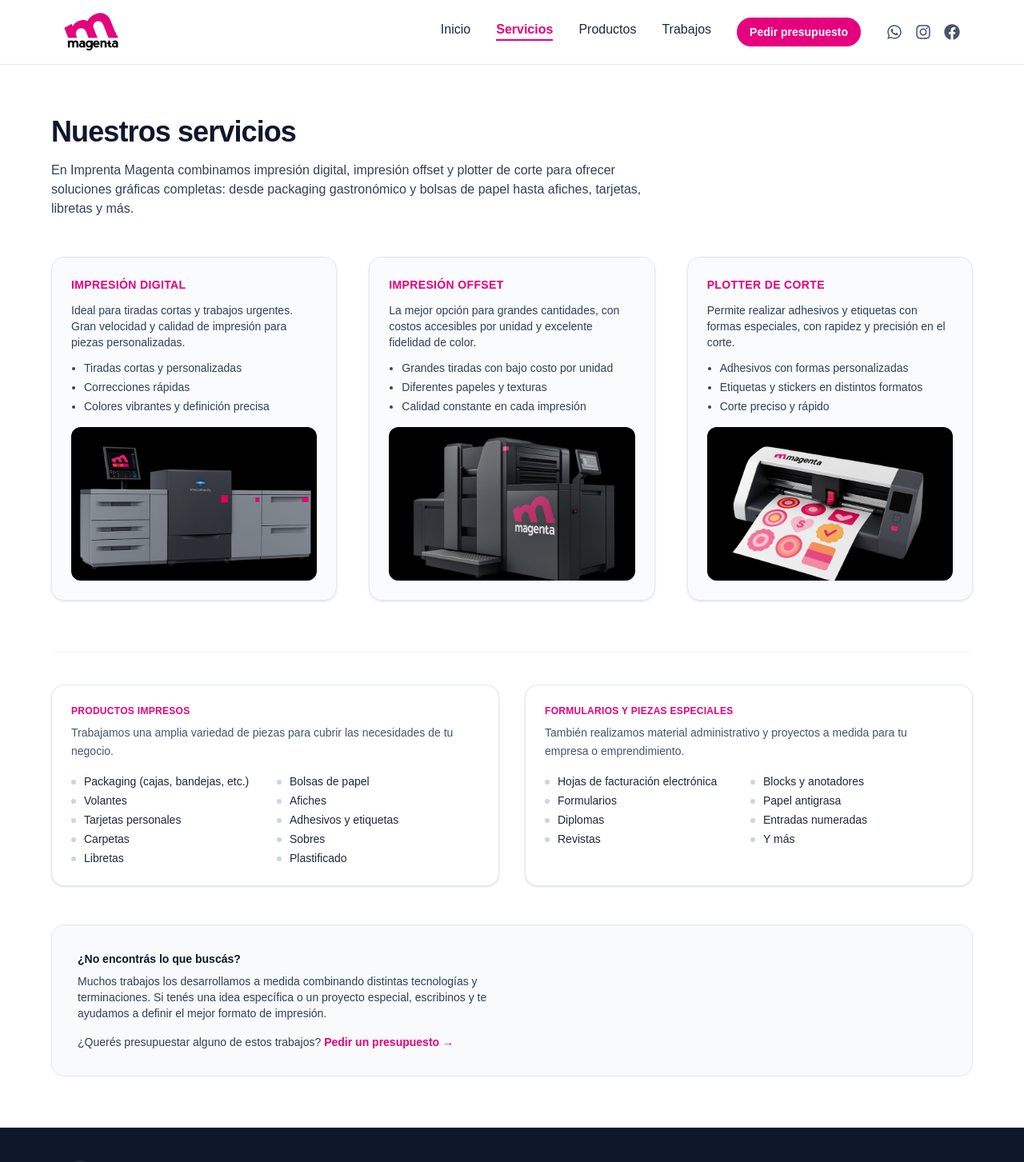
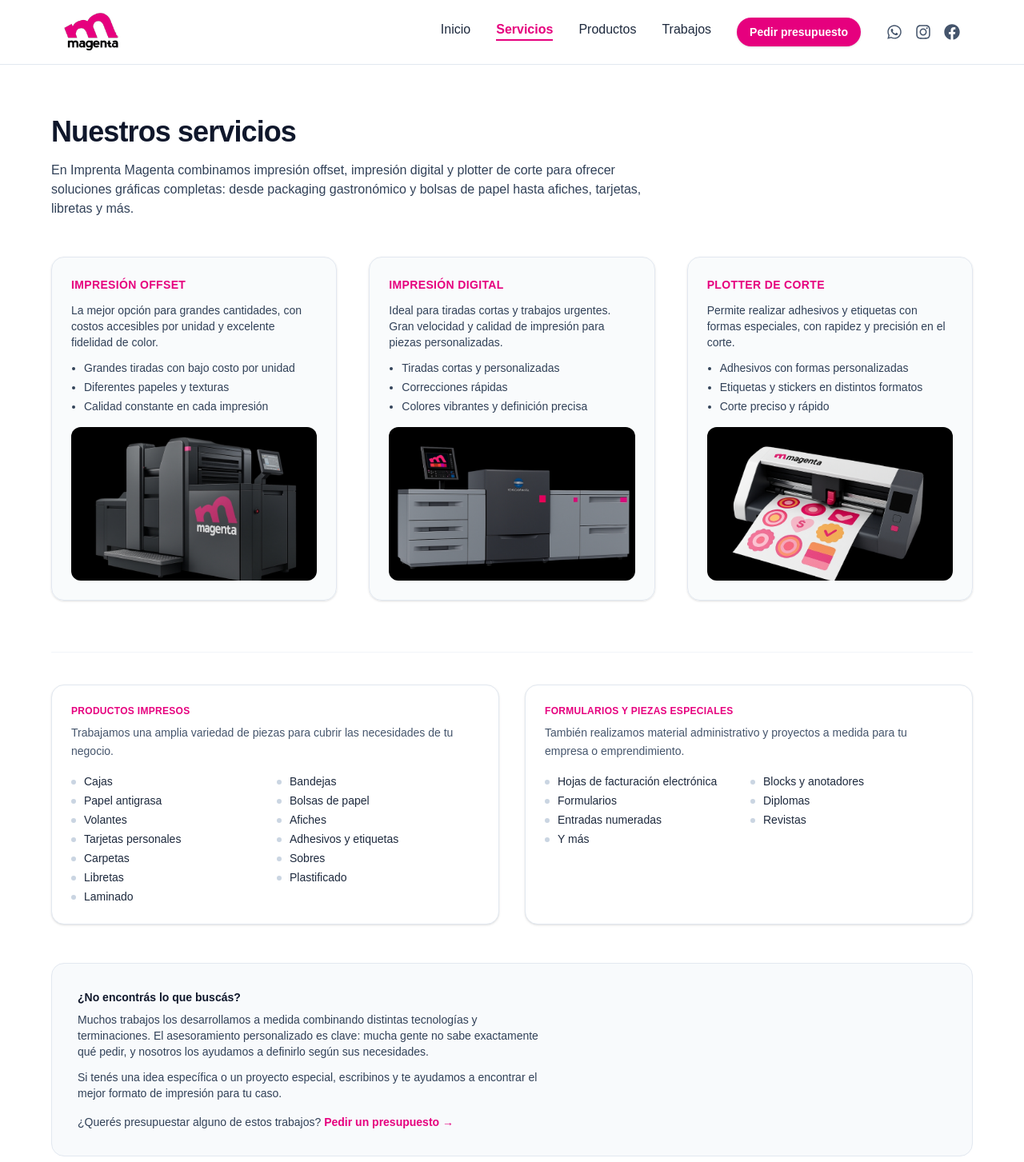
Before and after one commit to devrodri-com/magenta-paysandu, a Next.js app: page /servicios in a window 1280 px wide. Shown: the top 1453 px of the page at 80% size. Built offline with nearby package versions, Linux system fonts and the light colour scheme.

Commit message:
Update services order, home benefits copy, products lists, and about packaging copy

```diff
--- a/src/app/components/AboutSection.tsx
+++ b/src/app/components/AboutSection.tsx
@@ -13,7 +13,7 @@ export default function AboutSection() {
             Magenta es una imprenta moderna de Paysandú con más de 15 años de experiencia, especializada en impresión digital, offset y soluciones gráficas a medida. Combinamos tecnología, diseño y atención personalizada para que cada pieza impresa refleje lo mejor de tu marca.
           </p>
           <p className="mt-3 text-sm text-slate-700 sm:text-base">
-            Acompañamos a emprendedores, comercios y empresas de todo el país, brindando asesoramiento en diseño, elección de materiales, acabados y packaging gastronómico, uno de nuestros principales enfoques.
+            Acompañamos a emprendedores, comercios y empresas de todo el país, brindando asesoramiento en diseño, elección de materiales, acabados y packaging, uno de nuestros principales enfoques.
           </p>
           <div className="mt-8 space-y-4">
             <div className="flex items-start gap-3">
--- a/src/app/components/FeaturedProducts.tsx
+++ b/src/app/components/FeaturedProducts.tsx
@@ -26,7 +26,7 @@ export default function FeaturedProducts() {
             {
               nombre: "Packaging impreso",
               texto:
-                "Cajas, bandejas y otros empaques impresos a medida para presentar y proteger tus productos.",
+                "Cajas, bandejas, papel antigrasa y otros empaques impresos a medida para presentar y proteger tus productos.",
               imagen: "packaging.jpg",
             },
             {
@@ -38,7 +38,7 @@ export default function FeaturedProducts() {
             {
               nombre: "Papelería corporativa",
               texto:
-                "Tarjetas personales, hojas membretadas, sobres y talonarios que mantienen tu identidad de marca consistente.",
+                "Libretas, tarjetas personales, hojas membretadas, sobres y anotadores que mantienen tu identidad de marca consistente.",
               imagen: "papeleria.jpg",
             },
             {
--- a/src/app/servicios/page.tsx
+++ b/src/app/servicios/page.tsx
@@ -16,7 +16,7 @@ export default function ServiciosPage() {
             Nuestros servicios
           </h1>
           <p className="mt-4 text-sm text-slate-700 sm:text-base">
-            En Imprenta Magenta combinamos impresión digital, impresión offset y plotter de
+            En Imprenta Magenta combinamos impresión offset, impresión digital y plotter de
             corte para ofrecer soluciones gráficas completas: desde packaging gastronómico
             y bolsas de papel hasta afiches, tarjetas, libretas y más.
           </p>
@@ -24,6 +24,31 @@ export default function ServiciosPage() {
 
         {/* Tecnologías principales */}
         <section className="mt-12 grid gap-10 md:grid-cols-3">
+          <article className="rounded-2xl border border-slate-200 bg-slate-50/80 p-6 shadow-sm">
+            <h2 className="text-sm font-semibold uppercase tracking-wide text-brand-magenta">
+              Impresión offset
+            </h2>
+            <p className="mt-3 text-sm text-slate-700">
+              La mejor opción para grandes cantidades, con costos accesibles por unidad y
+              excelente fidelidad de color.
+            </p>
+            <ul className="mt-3 list-disc space-y-1 pl-4 text-sm text-slate-700">
+              <li>Grandes tiradas con bajo costo por unidad</li>
+              <li>Diferentes papeles y texturas</li>
+              <li>Calidad constante en cada impresión</li>
+            </ul>
+            <div className="mt-4 h-48 overflow-hidden rounded-xl bg-slate-200">
+              {/* Próximamente: foto de la máquina offset */}
+              <Image
+                src="/images/servicios/offset1.jpg"
+                alt="Máquina de impresión offset de Imprenta Magenta"
+                width={400}
+                height={200}
+                className="h-full w-full object-cover"
+              />
+            </div>
+          </article>
+
           <article className="rounded-2xl border border-slate-200 bg-slate-50/80 p-6 shadow-sm">
             <h2 className="text-sm font-semibold uppercase tracking-wide text-brand-magenta">
               Impresión digital
@@ -42,31 +67,6 @@ export default function ServiciosPage() {
               <Image
                 src="/images/servicios/digital.jpg"
                 alt="Impresora digital de Imprenta Magenta"
-                width={400}
-                height={200}
-                className="h-full w-full object-cover"
-              />
-            </div>
-          </article>
-
-          <article className="rounded-2xl border border-slate-200 bg-slate-50/80 p-6 shadow-sm">
-            <h2 className="text-sm font-semibold uppercase tracking-wide text-brand-magenta">
-              Impresión offset
-            </h2>
-            <p className="mt-3 text-sm text-slate-700">
-              La mejor opción para grandes cantidades, con costos accesibles por unidad y
-              excelente fidelidad de color.
-            </p>
-            <ul className="mt-3 list-disc space-y-1 pl-4 text-sm text-slate-700">
-              <li>Grandes tiradas con bajo costo por unidad</li>
-              <li>Diferentes papeles y texturas</li>
-              <li>Calidad constante en cada impresión</li>
-            </ul>
-            <div className="mt-4 h-48 overflow-hidden rounded-xl bg-slate-200">
-              {/* Próximamente: foto de la máquina offset */}
-              <Image
-                src="/images/servicios/offset1.jpg"
-                alt="Máquina de impresión offset de Imprenta Magenta"
                 width={400}
                 height={200}
                 className="h-full w-full object-cover"
@@ -111,7 +111,9 @@ export default function ServiciosPage() {
               negocio.
             </p>
             <ul className="mt-4 grid grid-cols-1 gap-1 text-sm text-slate-800 sm:grid-cols-2">
-              <li className="relative pl-4 before:absolute before:left-0 before:top-2 before:h-1.5 before:w-1.5 before:rounded-full before:bg-slate-300">Packaging (cajas, bandejas, etc.)</li>
+              <li className="relative pl-4 before:absolute before:left-0 before:top-2 before:h-1.5 before:w-1.5 before:rounded-full before:bg-slate-300">Cajas</li>
+              <li className="relative pl-4 before:absolute before:left-0 before:top-2 before:h-1.5 before:w-1.5 before:rounded-full before:bg-slate-300">Bandejas</li>
+              <li className="relative pl-4 before:absolute before:left-0 before:top-2 before:h-1.5 before:w-1.5 before:rounded-full before:bg-slate-300">Papel antigrasa</li>
               <li className="relative pl-4 before:absolute before:left-0 before:top-2 before:h-1.5 before:w-1.5 before:rounded-full before:bg-slate-300">Bolsas de papel</li>
               <li className="relative pl-4 before:absolute before:left-0 before:top-2 before:h-1.5 before:w-1.5 before:rounded-full before:bg-slate-300">Volantes</li>
               <li className="relative pl-4 before:absolute before:left-0 before:top-2 before:h-1.5 before:w-1.5 before:rounded-full before:bg-slate-300">Afiches</li>
@@ -121,6 +123,7 @@ export default function ServiciosPage() {
               <li className="relative pl-4 before:absolute before:left-0 before:top-2 before:h-1.5 before:w-1.5 before:rounded-full before:bg-slate-300">Sobres</li>
               <li className="relative pl-4 before:absolute before:left-0 before:top-2 before:h-1.5 before:w-1.5 before:rounded-full before:bg-slate-300">Libretas</li>
               <li className="relative pl-4 before:absolute before:left-0 before:top-2 before:h-1.5 before:w-1.5 before:rounded-full before:bg-slate-300">Plastificado</li>
+              <li className="relative pl-4 before:absolute before:left-0 before:top-2 before:h-1.5 before:w-1.5 before:rounded-full before:bg-slate-300">Laminado</li>
             </ul>
           </article>
 
@@ -136,7 +139,6 @@ export default function ServiciosPage() {
               <li className="relative pl-4 before:absolute before:left-0 before:top-2 before:h-1.5 before:w-1.5 before:rounded-full before:bg-slate-300">Hojas de facturación electrónica</li>
               <li className="relative pl-4 before:absolute before:left-0 before:top-2 before:h-1.5 before:w-1.5 before:rounded-full before:bg-slate-300">Blocks y anotadores</li>
               <li className="relative pl-4 before:absolute before:left-0 before:top-2 before:h-1.5 before:w-1.5 before:rounded-full before:bg-slate-300">Formularios</li>
-              <li className="relative pl-4 before:absolute before:left-0 before:top-2 before:h-1.5 before:w-1.5 before:rounded-full before:bg-slate-300">Papel antigrasa</li>
               <li className="relative pl-4 before:absolute before:left-0 before:top-2 before:h-1.5 before:w-1.5 before:rounded-full before:bg-slate-300">Diplomas</li>
               <li className="relative pl-4 before:absolute before:left-0 before:top-2 before:h-1.5 before:w-1.5 before:rounded-full before:bg-slate-300">Entradas numeradas</li>
               <li className="relative pl-4 before:absolute before:left-0 before:top-2 before:h-1.5 before:w-1.5 before:rounded-full before:bg-slate-300">Revistas</li>
@@ -152,8 +154,12 @@ export default function ServiciosPage() {
           </p>
           <p className="mt-2 max-w-xl">
             Muchos trabajos los desarrollamos a medida combinando distintas tecnologías y
-            terminaciones. Si tenés una idea específica o un proyecto especial, escribinos
-            y te ayudamos a definir el mejor formato de impresión.
+            terminaciones. El asesoramiento personalizado es clave: mucha gente no sabe exactamente
+            qué pedir, y nosotros los ayudamos a definirlo según sus necesidades.
+          </p>
+          <p className="mt-3 max-w-xl">
+            Si tenés una idea específica o un proyecto especial, escribinos y te ayudamos
+            a encontrar el mejor formato de impresión para tu caso.
           </p>
           <p className="mt-4 text-sm">
             ¿Querés presupuestar alguno de estos trabajos?{' '}
--- a/src/data/products.ts
+++ b/src/data/products.ts
@@ -8,7 +8,7 @@ export const PRODUCTS = [
   {
     nombre: "Packaging impreso",
     texto:
-      "Cajas y bandejas para comida para llevar, diseñadas para soportar uso diario y mantener la presentación.",
+      "Cajas, bandejas, papel antigrasa y otros empaques para comida para llevar, diseñados para soportar uso diario y mantener la presentación.",
     imagen: "packaging.jpg",
   },
   {
```
Also changed, not shown: src/app/components/BenefitsBar.tsx (+8 -4 lines).
